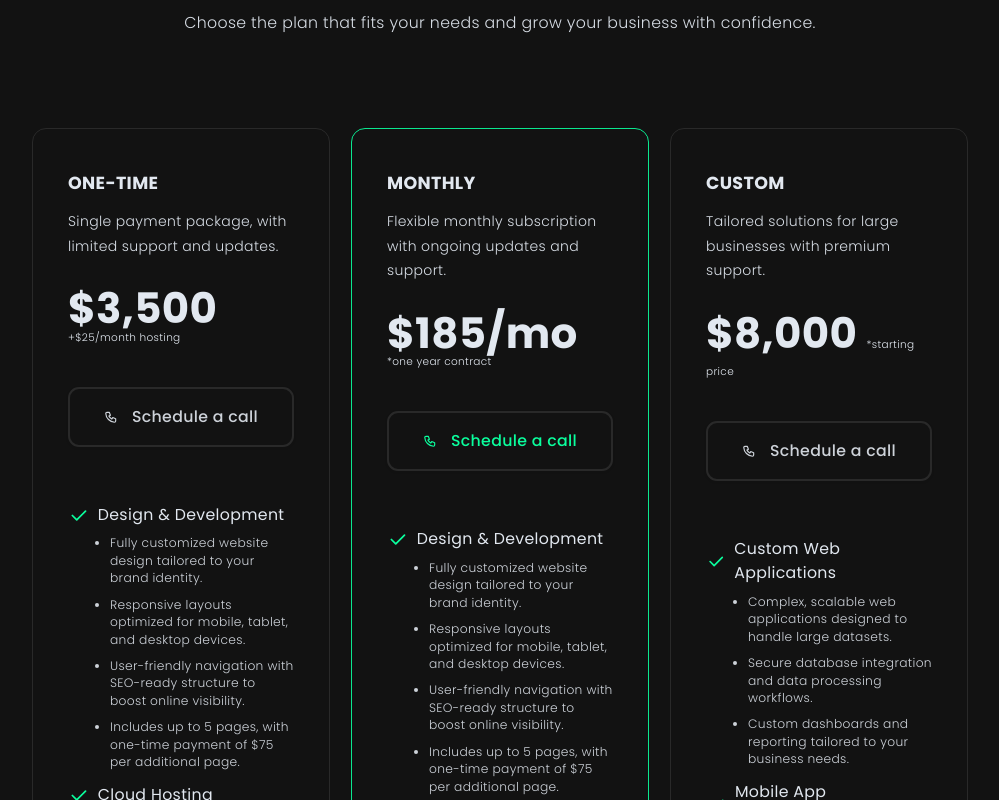
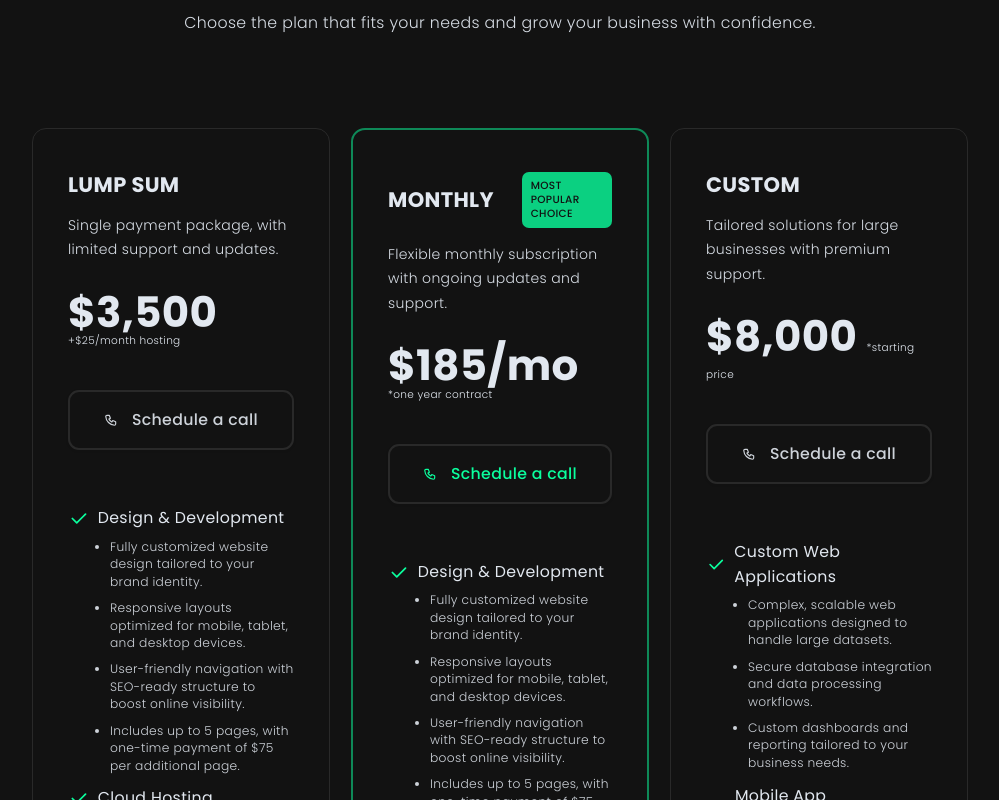
Before and after one commit to zabe-dev/bridgestackstudio, a Next.js app: page / in a window 1280 px wide. Shown: the part 3440-4240 px from the top of the page, without its empty margins (172-1171 px from the left). Built offline with nearby package versions, Linux system fonts and the light colour scheme.

Commit message:
chore: update some stuff

```diff
--- a/src/app/globals.css
+++ b/src/app/globals.css
@@ -143,3 +143,13 @@ nav > ul li {
 		@apply bg-background text-foreground;
 	}
 }
+
+@keyframes borderPulse {
+	0%,
+	100% {
+		border: 2px solid var(--primary);
+	}
+	50% {
+		border-color: oklch(0.8802 0.2095 156.7664 / 0.5);
+	}
+}
--- a/src/app/page.tsx
+++ b/src/app/page.tsx
@@ -1,4 +1,5 @@
 import AboutSection from "@/components/about-section";
+import ContactSection from "@/components/contact-section";
 import FaqsSection from "@/components/faqs-section";
 import Header from "@/components/header";
 import HeroSection from "@/components/hero-section";
@@ -17,6 +18,7 @@ export default function Home() {
 				<ServicesSection />
 				<PricingSection />
 				<FaqsSection />
+				<ContactSection />
 			</div>
 		</div>
 	);
--- /dev/null
+++ b/src/components/contact-section.tsx
@@ -0,0 +1,28 @@
+"use client";
+
+import RevealOnScroll from "./reveal-on-scroll";
+
+export default function ContactSection() {
+	return (
+		<section
+			id="contact"
+			className="mx-auto w-full max-w-[1440px] px-8 py-12 md:py-48"
+		>
+			<RevealOnScroll delay={0.2}>
+				<div className="mx-auto flex flex-col gap-8 py-2 text-center">
+					<p className="text-foreground/80 text-xs font-bold tracking-widest uppercase md:text-sm">
+						CONTACT US
+						<span className="text-primary">.</span>
+					</p>
+					<p className="leading-tightest text-4xl font-black md:text-6xl">
+						<span className="text-primary">Schedule</span> a call.
+					</p>
+					<p className="text-foreground/95 leading-7 font-light md:text-lg md:leading-8">
+						Connect with us to explore solutions tailored to your business
+						needs.
+					</p>
+				</div>
+			</RevealOnScroll>
+		</section>
+	);
+}
--- a/src/components/faqs-section.tsx
+++ b/src/components/faqs-section.tsx
@@ -90,7 +90,7 @@ export default function FaqsSection() {
 						<span className="text-primary">.</span>
 					</p>
 					<p className="leading-tightest text-4xl font-black md:text-6xl">
-						Frequently Asked <span className="text-primary">Questions</span>
+						Frequently asked <span className="text-primary">questions.</span>
 					</p>
 					<p className="text-foreground/95 max-w-lg leading-7 font-light md:text-lg md:leading-8">
 						If you can&#39;t find what you are looking for,{" "}
--- a/src/components/pricing-card.tsx
+++ b/src/components/pricing-card.tsx
@@ -26,11 +26,17 @@ export default function PricingCard({
 }) {
 	return (
 		<div
-			className={`flex flex-col gap-4 rounded-2xl border px-10 pt-12 ${
-				isPopular ? "border-primary/90" : "border-border"
-			}`}
+			className="flex flex-col gap-4 rounded-2xl border px-10 pt-12"
+			style={{ animation: isPopular ? "borderPulse 2s infinite" : "none" }}
 		>
-			<p className="text-xl font-bold">{title}</p>
+			<p className="flex w-full items-center">
+				<span className="mr-8 text-xl font-bold md:text-2xl">{title}</span>
+				{isPopular && (
+					<span className="bg-primary/80 text-background rounded-lg px-2.5 py-2 text-xs font-medium uppercase">
+						Most Popular Choice
+					</span>
+				)}
+			</p>
 			<p className="text-foreground/95 leading-6 font-light md:leading-7">
 				{description}
 			</p>
--- a/src/components/pricing-section.tsx
+++ b/src/components/pricing-section.tsx
@@ -134,7 +134,7 @@ export default function PricingSection() {
 			<div className="my-24 grid w-full grid-cols-1 gap-4 px-0 md:grid-cols-3 md:gap-6 md:px-24">
 				{[
 					{
-						title: "ONE-TIME",
+						title: "LUMP SUM",
 						description:
 							"Single payment package, with limited support and updates.",
 						price: "$3,500",
```
